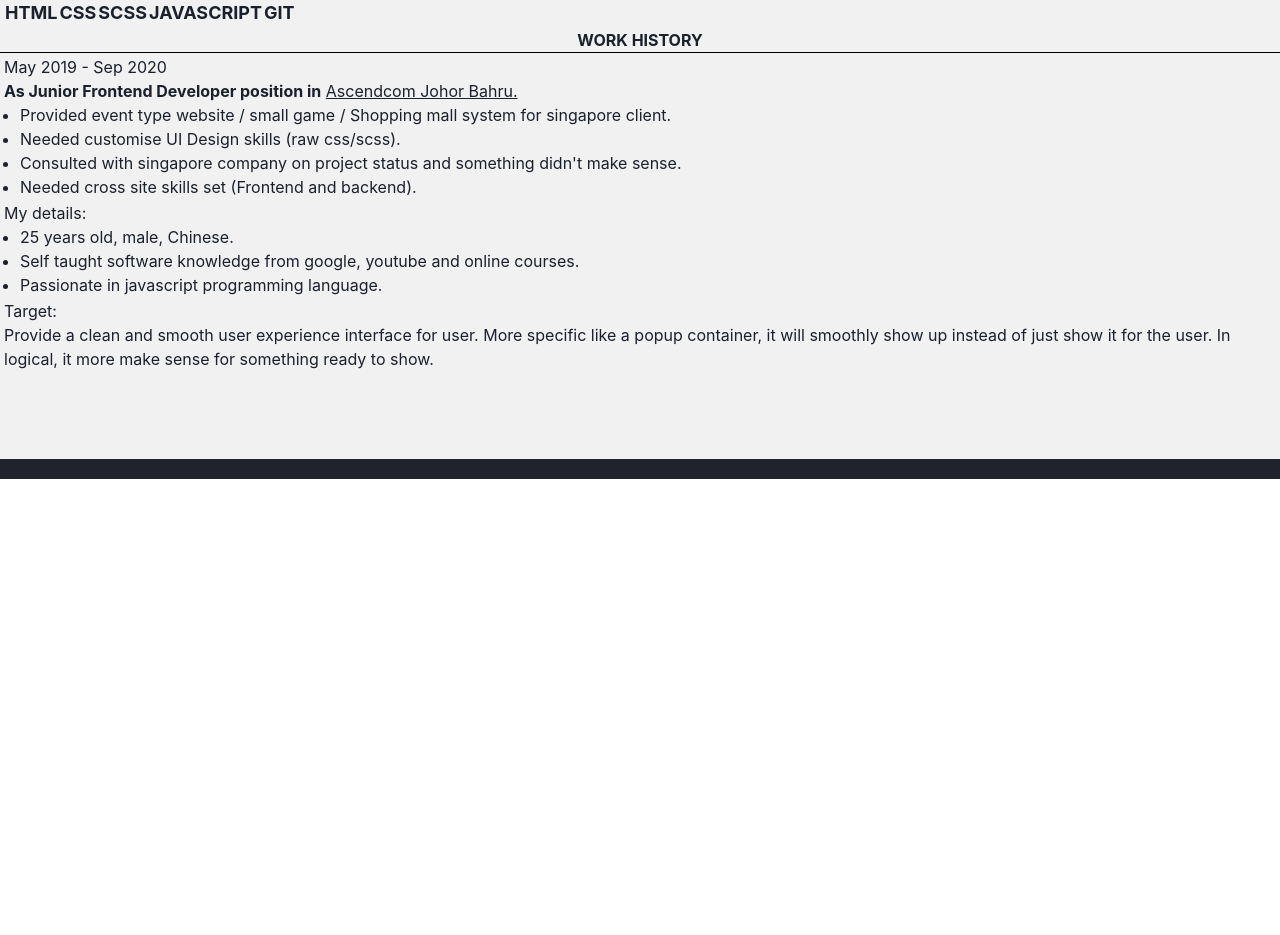
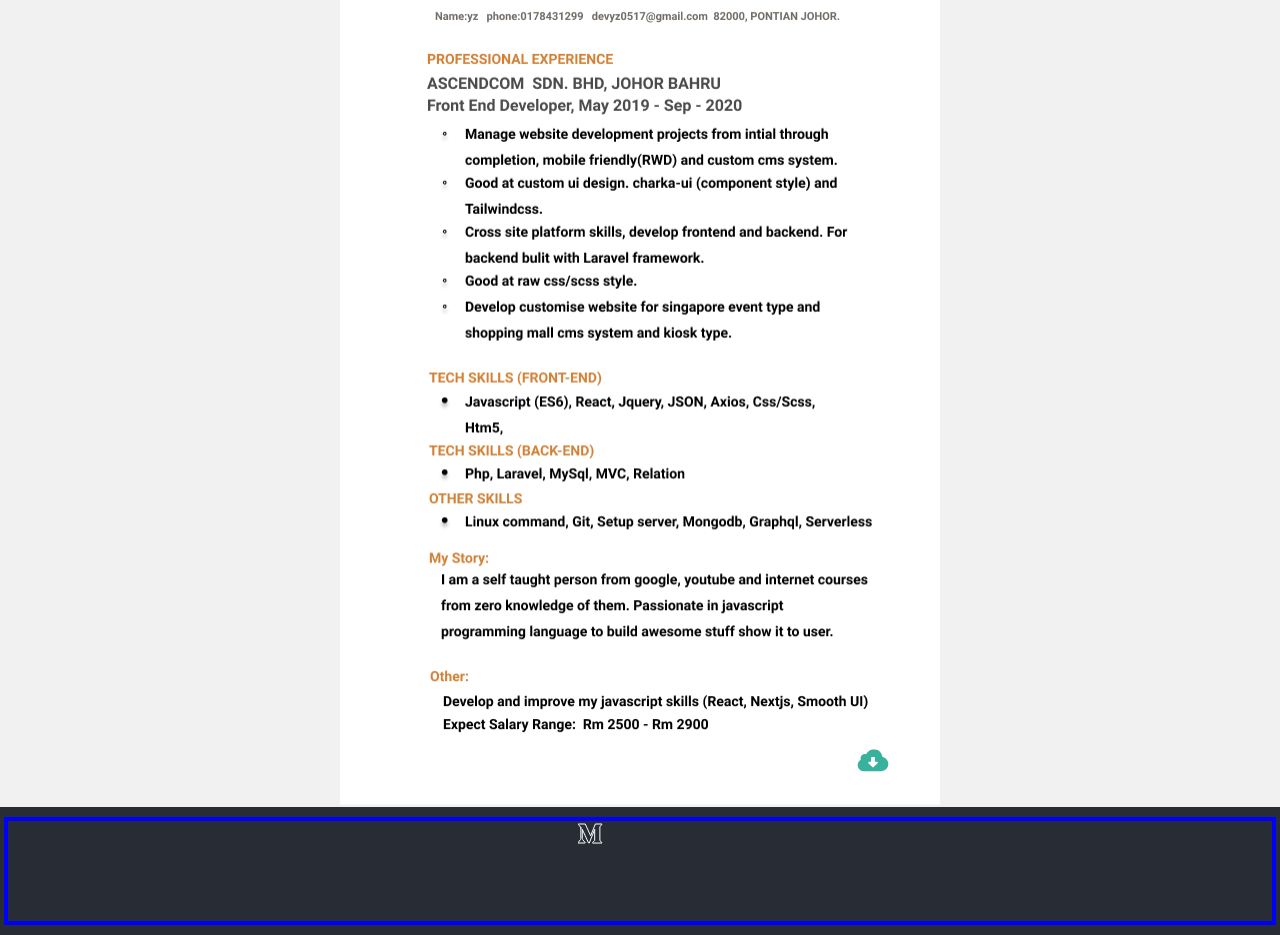
Before and after one commit to wilkersoh/resume, a Next.js app: page / in a window 1280 px wide. Shown: the part 321-1256 px from the top of the page. Before the commit the page ends 800 px from the top, so only its background shows below. Built offline with nearby package versions, Linux system fonts and the light colour scheme.

Commit message:
added resume image

```diff
--- /dev/null
+++ b/icons/Download.js
@@ -0,0 +1,22 @@
+import { Box } from "@chakra-ui/react";
+
+const Download = (props) => (
+  <Box
+    as='svg'
+    xmlns='http://www.w3.org/2000/svg'
+    viewBox='0 0 32 24'
+    stroke='gray.500'
+    strokeLinecap='square'
+    fill='none'
+    width='31.998px'
+    height='23px'
+    color='gray.500'
+    {...props}>
+    <path
+      fill='#39B29D'
+      d='M25.913 8.143c-.439-4.563-4.238-8.143-8.914-8.143-3.62 0-6.718 2.148-8.146 5.23-.431-.137-.878-.23-1.353-.23-2.485 0-4.5 2.016-4.5 4.5 0 .494.099.961.246 1.404-1.934 1.127-3.246 3.196-3.246 5.594 0 3.59 2.91 6.5 6.5 6.5v.002h18v-.002c4.143 0 7.498-3.357 7.498-7.5-.001-3.656-2.62-6.693-6.085-7.355zm-5.146 6.48l-3.781 3.727c-.763.765-1.233.74-1.974 0l-3.781-3.727c-.542-.885-.099-1.609.987-1.609h1.781v-4.012c0-.553.448-1.002 1-1.002h2c.553 0 1 .449 1 1.002v4.012h1.779c1.086 0 1.532.724.989 1.609z'
+    />
+  </Box>
+);
+
+export default Download;
--- /dev/null
+++ b/icons/Github.js
@@ -0,0 +1,18 @@
+import { Box } from "@chakra-ui/react";
+
+const Github = (props) => (
+  <Box
+    as='svg'
+    xmlns='http://www.w3.org/2000/svg'
+    viewBox='0 0 24 24'
+    stroke='gray.500'
+    strokeLinecap='square'
+    fill='none'
+    h='24px'
+    color='gray.500'
+    {...props}>
+    <path d='M19 0h-14c-2.761 0-5 2.239-5 5v14c0 2.761 2.239 5 5 5h14c2.762 0 5-2.239 5-5v-14c0-2.761-2.238-5-5-5zm-4.466 19.59c-.405.078-.534-.171-.534-.384v-2.195c0-.747-.262-1.233-.55-1.481 1.782-.198 3.654-.875 3.654-3.947 0-.874-.312-1.588-.823-2.147.082-.202.356-1.016-.079-2.117 0 0-.671-.215-2.198.82-.64-.18-1.324-.267-2.004-.271-.68.003-1.364.091-2.003.269-1.528-1.035-2.2-.82-2.2-.82-.434 1.102-.16 1.915-.077 2.118-.512.56-.824 1.273-.824 2.147 0 3.064 1.867 3.751 3.645 3.954-.229.2-.436.552-.508 1.07-.457.204-1.614.557-2.328-.666 0 0-.423-.768-1.227-.825 0 0-.78-.01-.055.487 0 0 .525.246.889 1.17 0 0 .463 1.428 2.688.944v1.489c0 .211-.129.459-.528.385-3.18-1.057-5.472-4.056-5.472-7.59 0-4.419 3.582-8 8-8s8 3.581 8 8c0 3.533-2.289 6.531-5.466 7.59z' />
+  </Box>
+);
+
+export default Github;
--- /dev/null
+++ b/icons/Medium.js
@@ -0,0 +1,19 @@
+import { Box } from "@chakra-ui/react";
+
+const Medium = (props) => (
+  <Box
+    as='svg'
+    xmlns='http://www.w3.org/2000/svg'
+    viewBox='0 0 100 100'
+    stroke='white'
+    strokeLinecap='square'
+    fill='none'
+    width='100px'
+    height='100px'
+    color='gray.500'
+    {...props}>
+    <path d='M2.846 6.887c.03-.295-.083-.586-.303-.784l-2.24-2.7v-.403h6.958l5.378 11.795 4.728-11.795h6.633v.403l-1.916 1.837c-.165.126-.247.333-.213.538v13.498c-.034.204.048.411.213.537l1.871 1.837v.403h-9.412v-.403l1.939-1.882c.19-.19.19-.246.19-.537v-10.91l-5.389 13.688h-.728l-6.275-13.688v9.174c-.052.385.076.774.347 1.052l2.521 3.058v.404h-7.148v-.404l2.521-3.058c.27-.279.39-.67.325-1.052v-10.608z' />
+  </Box>
+);
+
+export default Medium;
--- a/pages/index.js
+++ b/pages/index.js
@@ -1,4 +1,6 @@
 import Head from "next/head";
+import Image from "next/image";
+import Nextlink from "next/link";
 import {
   Box,
   Text,
@@ -11,6 +13,9 @@ import {
   Link,
 } from "@chakra-ui/react";
 import App from "../components/App";
+import Medium from "../icons/Medium";
+import Github from "../icons/Github";
+import Download from "../icons/Download";
 
 const SKILLS = {
   html: "red.500",
@@ -53,6 +58,7 @@ export default function Home() {
         left='0'
         top='0'
         color='white'
+        zIndex={2}
         style={{ backgroundColor: "rgb(32, 35, 43)" }}>
         <Text as='h1' d='block' fontWeight='bold' my={2}>
           Yz's Resume
@@ -65,89 +71,44 @@ export default function Home() {
               {/* <Image /> */}
             </Box>
           </Box>
-          <Box as='section' mx='auto' maxW='1280px'>
-            <Content my={2}>
-              <Text
-                textAlign='center'
-                fontSize='20px'
-                as='h1'
-                fontWeight='bold'>
-                Frontend Developer
-              </Text>
-              <Text fontWeight='medium'>Skills</Text>
-              {Object.entries(SKILLS).map(([skill, color]) => (
-                <Badge fontSize='18px' key={skill} colorScheme={color}>
-                  {skill}
-                </Badge>
-              ))}
-            </Content>
-            <Box my={2}>
-              <Text
-                textAlign='center'
-                as='h2'
-                fontWeight='bold'
-                borderBottom='1px solid black'>
-                WORK HISTORY
-              </Text>
-              <Content>
-                <Box d='flex' flexDir={{ sm: "column", md: "row" }}>
-                  <Text color='gray.600'>May 2019 - Sep 2020</Text>
-                  <Box>
-                    <Text as='p'>
-                      <Text as='span' fontWeight='bold'>
-                        As Junior Frontend Developer position in
-                      </Text>{" "}
-                      <Tooltip label='jobstreet link' fontSize='md'>
-                        <Link
-                          textDecor='underline'
-                          color='blue.700'
-                          target='_blank'
-                          href='https://www.jobstreet.com.my/en/companies/1311338-ascend-com'>
-                          Ascendcom Johor Bahru.
-                        </Link>
-                      </Tooltip>
-                    </Text>
-                    <UnorderedList>
-                      <ListItem>
-                        Provided event type website / small game / Shopping mall
-                        system for singapore client.
-                      </ListItem>
-                      <ListItem>
-                        Needed customise UI Design skills (raw css/scss).
-                      </ListItem>
-                      <ListItem>
-                        Consulted with singapore company on project status and
-                        something didn't make sense.
-                      </ListItem>
-                      <ListItem>
-                        Needed cross site skills set (Frontend and backend).
-                      </ListItem>
-                    </UnorderedList>
+          <Box
+            py={2}
+            style={{ backgroundColor: "rgba(228, 228, 228, 0.5)" }}
+            d='flex'
+            flexDir='column'
+            w='full'>
+            <Box
+              w={{ sm: "100%", md: "full" }}
+              maxW='600px'
+              height='860px'
+              position='relative'
+              overflow='hidden'
+              mx='auto'>
+              <Link href='/images/resume.png' download='yz-resume'>
+                <Box
+                  id='downLink'
+                  position='absolute'
+                  bottom='0'
+                  right='0'
+                  height='100px'
+                  w='150px'
+                  bgColor='gray.200'
+                  borderTopLeftRadius='100px'
+                  zIndex={1}>
+                  <Box
+                    position='absolute'
+                    left='50%'
+                    top='50%'
+                    transform='translate(-25%, -25%)'>
+                    <Download />
                   </Box>
                 </Box>
-              </Content>
-              <Content>
-                <Text>My details:</Text>
-                <UnorderedList>
-                  <ListItem>25 years old, male, Chinese.</ListItem>
-                  <ListItem>
-                    Self taught software knowledge from google, youtube and
-                    online courses.
-                  </ListItem>
-                  <ListItem>
-                    Passionate in javascript programming language.
-                  </ListItem>
-                </UnorderedList>
-              </Content>
-              <Content>
-                <Text>Target:</Text>
-                <Text>
-                  Provide a clean and smooth user experience interface for user.
-                  More specific like a popup container, it will smoothly show up
-                  instead of just show it for the user. In logical, it more make
-                  sense for something ready to show.
-                </Text>
-              </Content>
+              </Link>
+              <Image
+                src='/images/resume.png'
+                layout='fill'
+                objectFit='contain'
+              />
             </Box>
           </Box>
         </Box>
@@ -156,7 +117,12 @@ export default function Home() {
         as='footer'
         px={4}
         py={10}
-        style={{ backgroundColor: "rgb(32, 35, 43)" }}></Box>
+        style={{ backgroundColor: "rgb(40, 44, 53)" }}>
+        <Box d='flex' justifyContent='center' className='blue'>
+          <Medium />
+          <Github />
+        </Box>
+      </Box>
     </App>
   );
 }
--- a/styles/globals.css
+++ b/styles/globals.css
@@ -17,8 +17,24 @@ a {
 
 #__next {
   /* background-color: #2d3748; */
-  background-color: rgba(228, 228, 228, 0.5);
   min-height: 100vh;
+}
+
+#downLink {
+  transition: box-shadow 250ms ease-in-out;
+}
+#downLink div {
+  transition: top 300ms ease-in-out;
+}
+#downLink:hover {
+  background-color: #e2e8f0;
+  box-shadow: -2px -1px 19px -3px rgba(0, 0, 0, 0.25);
+}
+#downLink:hover div {
+  top: 45%;
+}
+#downLink:hover svg {
+  stroke: rgb(13, 192, 13);
 }
 
 .blue {
```
Also changed, not shown: public/images/resume.png (added).
